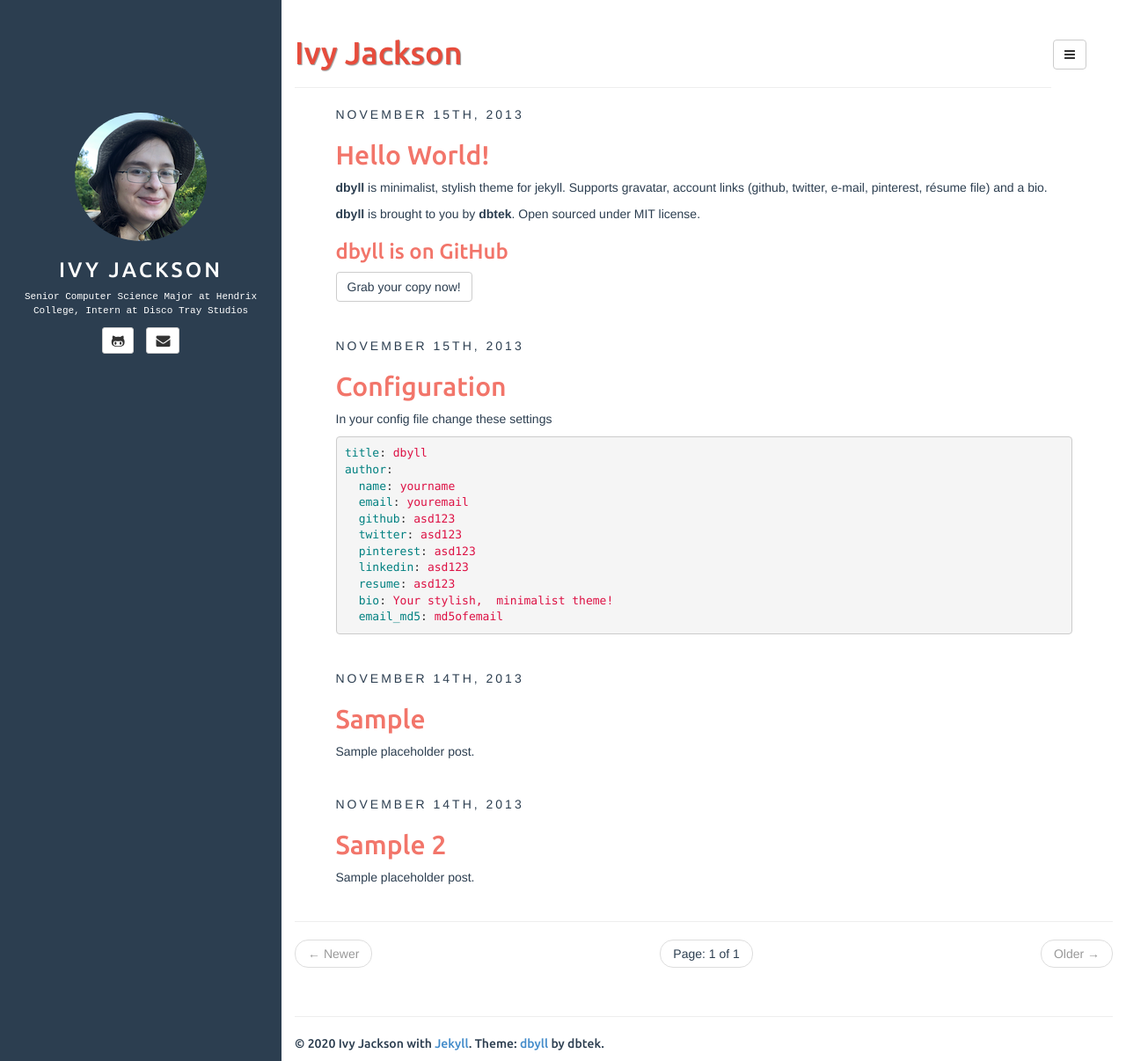
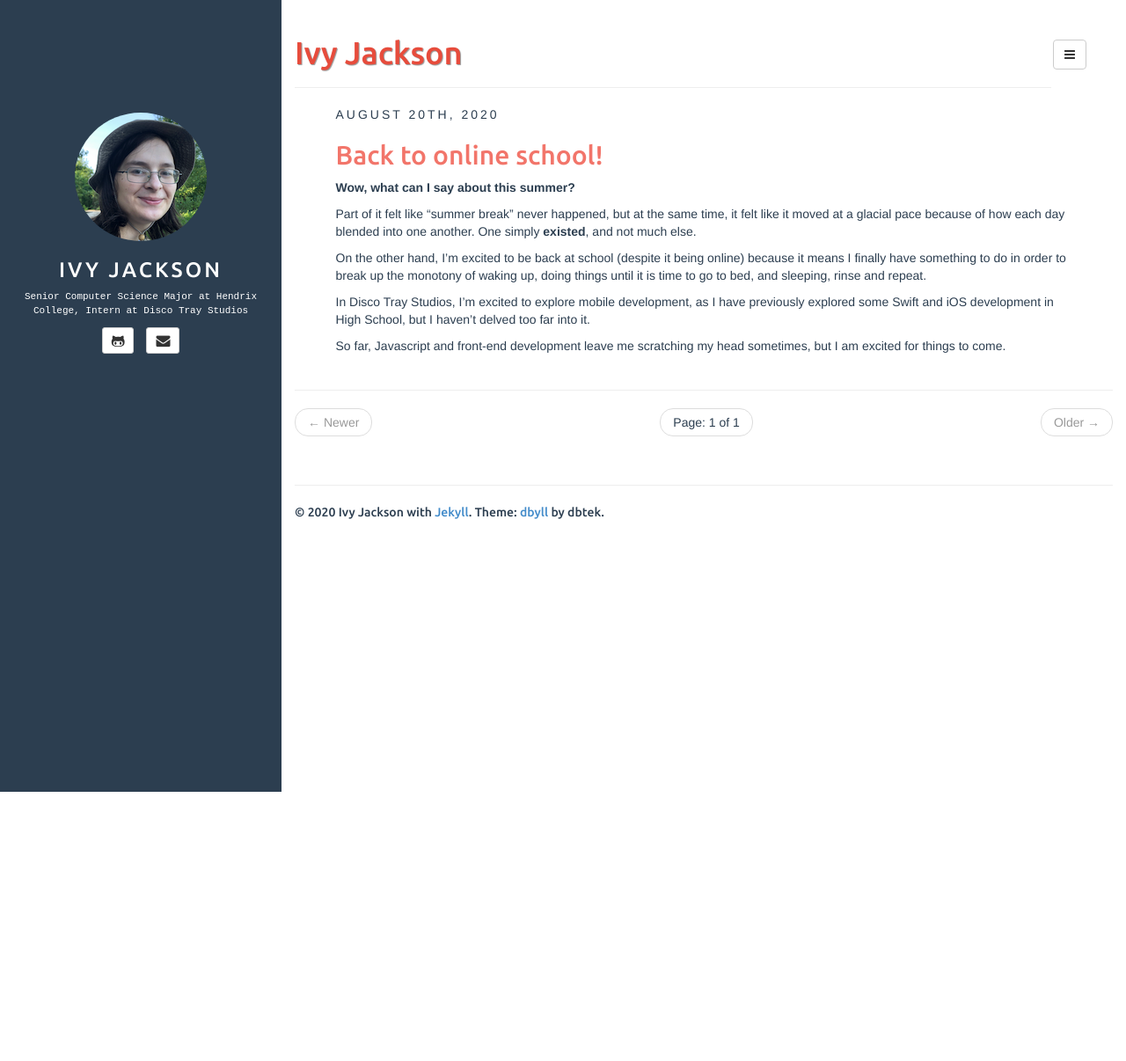
Before and after one commit to ivyjsgit/ivyjsgit.github.io, a Jekyll site: the page built from index.html, in a window 1280 px wide and 1206 px high. Shown: the whole window at 88% size. Built offline with Jekyll 4.4.1, drawn with Linux system fonts in a browser that asks for light colours; the list of posts is cut into pages by our own code.

Commit message:
Added first post, removed placeholder posts.

```diff
--- a/_includes/post.html
+++ b/_includes/post.html
@@ -92,7 +92,7 @@
       </section>
 
       <section class="col-sm-6 author">
-        <img src="//www.gravatar.com/avatar/{{site.author.email_md5}}" class="img-rounded author-image" />
+        <img src="{{ site.BASE_PATH }}/assets/media/avatar80.png" class="img-rounded author-image" />
         <h4 class="section-title author-name">{{site.author.name}}</h4>
         <p class="author-bio">{{site.author.bio}}</p>
       </section>
--- a/_posts/2013-11-14-sample-2.md
+++ /dev/null
@@ -1,11 +0,0 @@
----
-layout: post
-title: Sample 2
-categories: [general, demo, sample]
-tags: [demo, dbyll, dbtek, sample2]
-description: Sample placeholder post.
----
-
-Lorem ipsum dolor sit amet,  consectetur adipisicing elit,  sed do eiusmod tempor incididunt ut labore et dolore magna aliqua. Ut enim ad minim veniam,  quis nostrud exercitation ullamco laboris nisi ut aliquip ex ea commodo consequat. Duis aute irure dolor in reprehenderit in voluptate velit esse cillum dolore eu fugiat nulla pariatur. Excepteur sint occaecat cupidatat non proident,  sunt in culpa qui officia deserunt mollit anim id est laborum.
-
-Lorem ipsum dolor sit amet,  consectetur adipisicing elit,  sed do eiusmod tempor incididunt ut labore et dolore magna aliqua. Ut enim ad minim veniam,  quis nostrud exercitation ullamco laboris nisi ut aliquip ex ea commodo consequat. Duis aute irure dolor in reprehenderit in voluptate velit esse cillum dolore eu fugiat nulla pariatur. Excepteur sint occaecat cupidatat non proident,  sunt in culpa qui officia deserunt mollit anim id est laborum.
--- a/_posts/2013-11-14-sample.md
+++ /dev/null
@@ -1,17 +0,0 @@
----
-layout: post
-title: Sample
-categories: [general, demo]
-tags: [demo, dbyll, dbtek]
-description: Sample placeholder post.
----
-
-Lorem ipsum dolor sit amet, consectetur adipisicing elit, sed do eiusmod tempor incididunt ut labore et dolore magna aliqua. Ut enim ad minim veniam, quis nostrud exercitation ullamco laboris nisi ut aliquip ex ea commodo consequat. Duis aute irure dolor in reprehenderit in voluptate velit esse cillum dolore eu fugiat nulla pariatur. Excepteur sint occaecat cupidatat non proident, sunt in culpa qui officia deserunt mollit anim id est laborum.
-
-Lorem ipsum dolor sit amet, consectetur adipisicing elit, sed do eiusmod tempor incididunt ut labore et dolore magna aliqua. Ut enim ad minim veniam, quis nostrud exercitation ullamco laboris nisi ut aliquip ex ea commodo consequat. Duis aute irure dolor in reprehenderit in voluptate velit esse cillum dolore eu fugiat nulla pariatur. Excepteur sint occaecat cupidatat non proident, sunt in culpa qui officia deserunt mollit anim id est laborum.
-
-{% highlight ruby %}
-def foo
-  puts 'foo'
-end
-{% endhighlight %}
--- a/_posts/2013-11-15-configuration.md
+++ /dev/null
@@ -1,23 +0,0 @@
----
-layout: post
-title: Configuration
-categories: [general, setup, demo]
-tags: [demo, dbyll, dbtek, setup]
-fullview: true
----
-
-In your config file change these settings
-
-{% highlight yaml %}
-title: dbyll
-author:
-  name: yourname
-  email: youremail
-  github: asd123
-  twitter: asd123
-  pinterest: asd123
-  linkedin: asd123
-  resume: asd123
-  bio: Your stylish,  minimalist theme!
-  email_md5: md5ofemail
-{% endhighlight %}
--- a/_posts/2013-11-15-hello-world.md
+++ /dev/null
@@ -1,16 +0,0 @@
----
-layout: post
-title: Hello World!
-categories: [general, setup, demo]
-tags: [demo, dbyll, dbtek, setup]
-fullview: true
-comments: true
----
-
-**dbyll** is minimalist, stylish theme for jekyll. Supports gravatar, account links (github, twitter, e-mail, pinterest, résume file) and a bio.
-
-**dbyll** is brought to you by **[dbtek](http://ismaildemirbilek.com)**. Open sourced under [MIT](http://opensource.org/licenses/MIT) license.
-
-### dbyll is on GitHub
-
-<a class="btn btn-default" href="https://github.com/dbtek/dbyll">Grab your copy now!</a>
--- /dev/null
+++ b/_posts/2020-08-20-back-to-online-school.md
@@ -0,0 +1,18 @@
+---
+layout: post
+title: Back to online school!
+categories: [general]
+tags: [disco-tray-studios, school, coronavirus, 2020]
+fullview: true
+comments: true
+---
+
+**Wow, what can I say about this summer?**
+
+Part of it felt like "summer break" never happened, but at the same time, it felt like it moved at a glacial pace because of how each day blended into one another. One simply **existed**, and not much else.
+
+On the other hand, I'm excited to be back at school (despite it being online) because it means I finally have something to do in order to break up the monotony of waking up, doing things until it is time to go to bed, and sleeping, rinse and repeat.
+
+In [Disco Tray Studios](discotraystudios.github.io), I'm excited to explore mobile development, as I have previously explored some Swift and iOS development in High School, but I haven't delved too far into it.
+
+So far, Javascript and front-end development leave me scratching my head sometimes, but I am excited for things to come.
```
Also changed, not shown: assets/media/avatar80.png (added).
